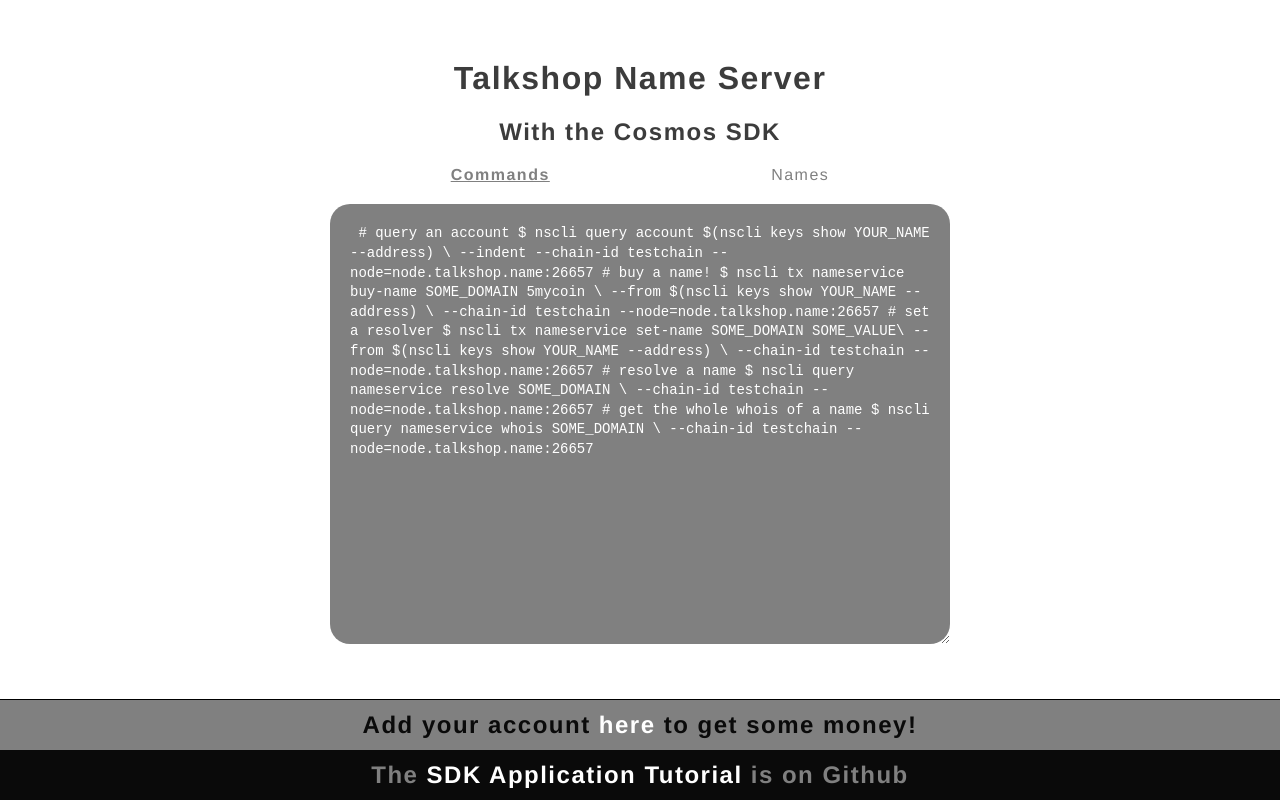
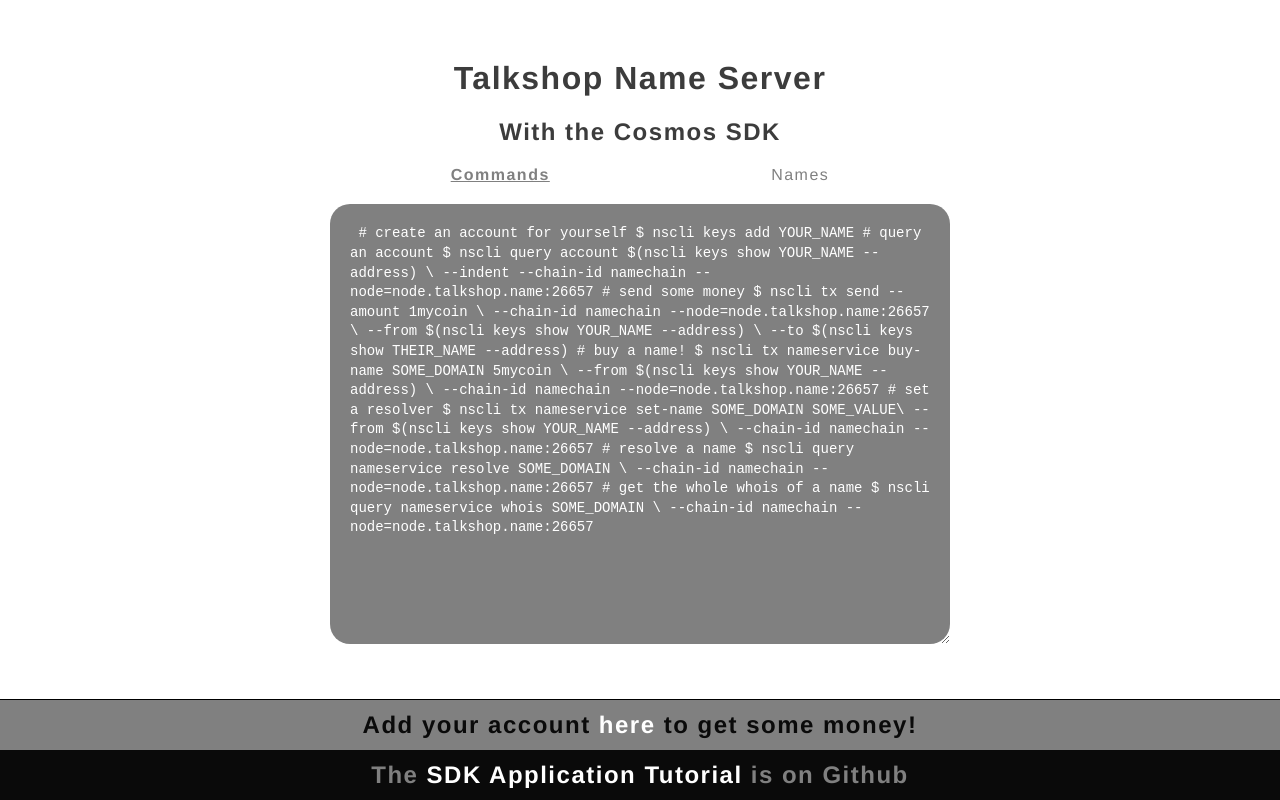
Before and after one commit to okwme/talkshop, a Vue app: page / in a window 1280 px wide. Built offline with nearby package versions, Linux system fonts and the light colour scheme.

Commit message:
more commands

```diff
--- a/src/components/HelloWorld.vue
+++ b/src/components/HelloWorld.vue
@@ -1,26 +1,35 @@
 <template>
   <div class="hello">
-    <textarea spellcheck="false">  # query an account
+    <textarea spellcheck="false">  # create an account for yourself
+    $ nscli keys add YOUR_NAME
+
+      # query an account
     $ nscli query account $(nscli keys show YOUR_NAME --address) \
-    --indent --chain-id testchain --node=node.talkshop.name:26657
+    --indent --chain-id namechain --node=node.talkshop.name:26657
+
+      # send some money
+    $ nscli tx send --amount 1mycoin \
+    --chain-id namechain  --node=node.talkshop.name:26657 \
+    --from $(nscli keys show YOUR_NAME --address) \
+    --to $(nscli keys show THEIR_NAME --address)
 
     # buy a name!
     $ nscli tx nameservice buy-name SOME_DOMAIN 5mycoin \
     --from     $(nscli keys show YOUR_NAME --address) \
-    --chain-id testchain --node=node.talkshop.name:26657
+    --chain-id namechain --node=node.talkshop.name:26657
 
     # set a resolver
     $ nscli tx nameservice set-name SOME_DOMAIN SOME_VALUE\
     --from     $(nscli keys show YOUR_NAME --address) \
-    --chain-id testchain --node=node.talkshop.name:26657
+    --chain-id namechain --node=node.talkshop.name:26657
 
     # resolve a name
     $ nscli query nameservice resolve SOME_DOMAIN \
-    --chain-id testchain --node=node.talkshop.name:26657
+    --chain-id namechain --node=node.talkshop.name:26657
 
     # get the whole whois of a name
     $ nscli query nameservice whois SOME_DOMAIN \
-    --chain-id testchain --node=node.talkshop.name:26657</textarea></div>
+    --chain-id namechain --node=node.talkshop.name:26657</textarea></div>
 </template>
 
 <script>
```
